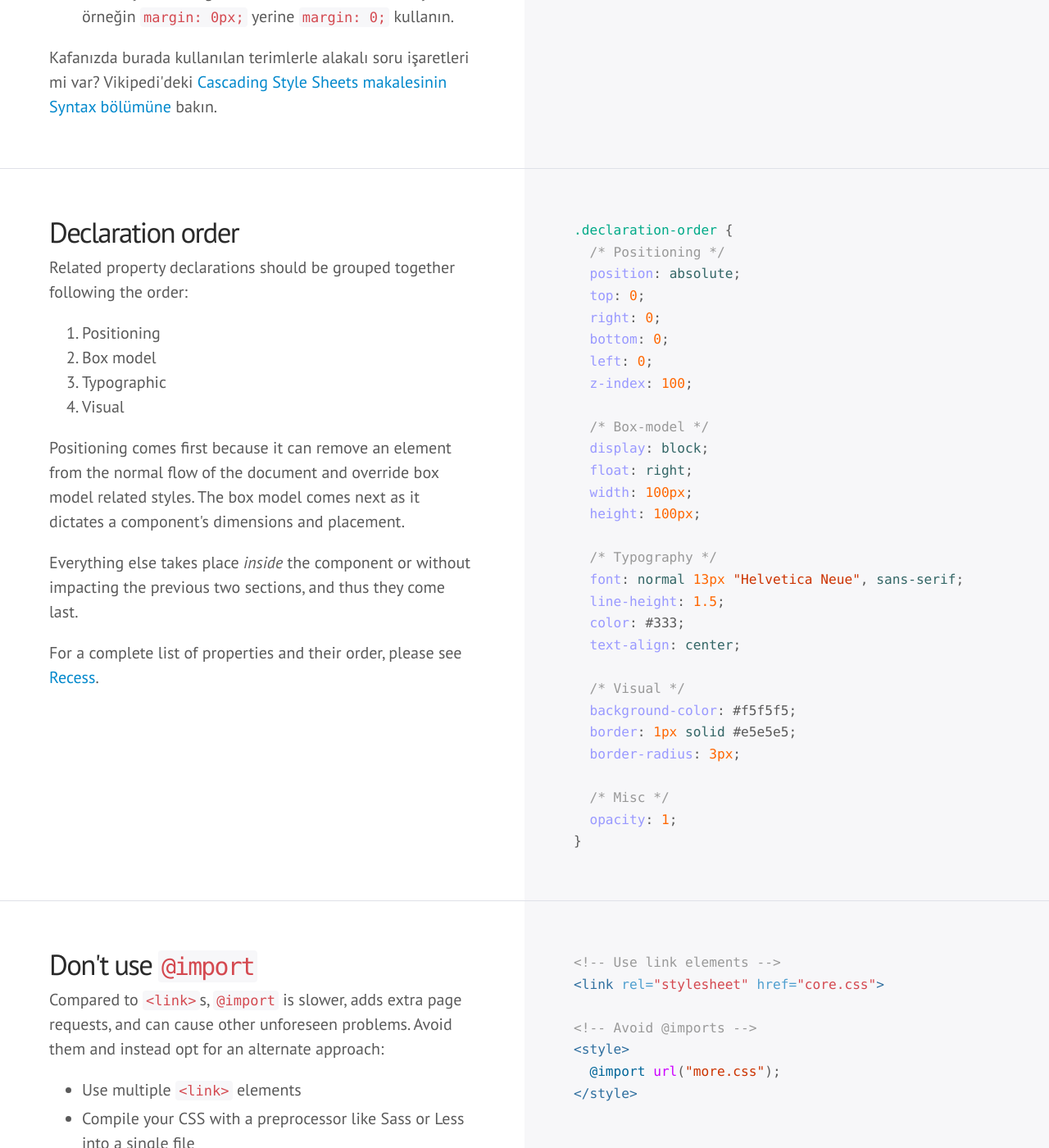
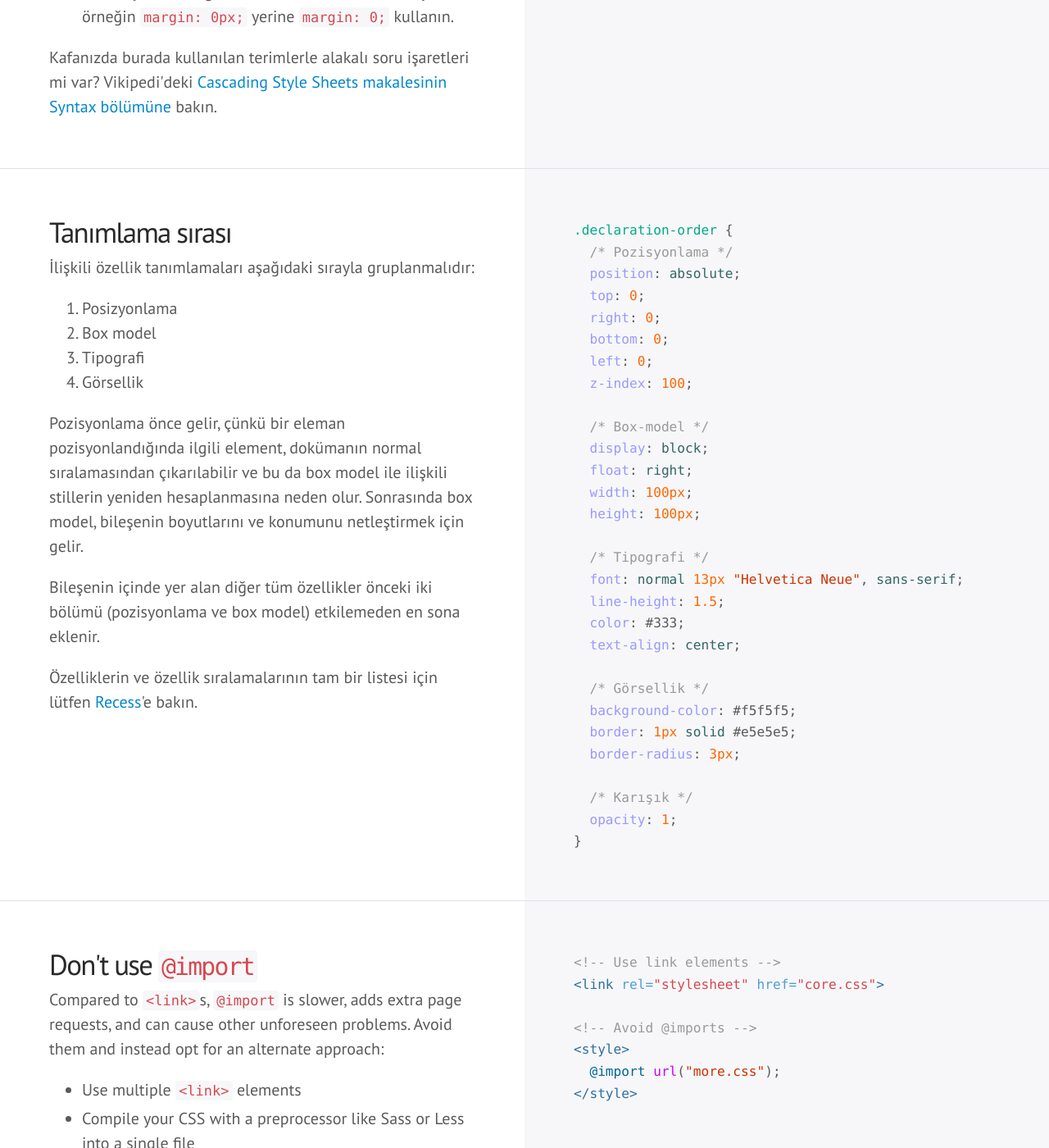
Before and after one commit to hayatbiralem/kod-rehberi, a Jekyll site: the page built from index.html, in a window 1280 px wide and 1400 px high, scrolled down 8039 px. Shown: the whole window at 82% size. Built offline with Jekyll 4.4.1, drawn with Linux system fonts in a browser that asks for light colours; some web fonts are replaced; Markdown is read by kramdown in place of the engine named in the settings; comment, search, counter and statistics services are not loaded.

Commit message:
CSS tanımlama sırası çevirildi.

```diff
--- a/index.html
+++ b/index.html
@@ -238,17 +238,17 @@ layout: default
 
 <div class="section" id="css-tanimlama-sirasi">
   <div class="col">
-    <h3>Declaration order</h3>
-    <p>Related property declarations should be grouped together following the order:</p>
+    <h3>Tanımlama sırası</h3>
+    <p>İlişkili özellik tanımlamaları aşağıdaki sırayla gruplanmalıdır:</p>
     <ol>
-      <li>Positioning</li>
+      <li>Posizyonlama</li>
       <li>Box model</li>
-      <li>Typographic</li>
-      <li>Visual</li>
+      <li>Tipografi</li>
+      <li>Görsellik</li>
     </ol>
-    <p>Positioning comes first because it can remove an element from the normal flow of the document and override box model related styles. The box model comes next as it dictates a component's dimensions and placement.</p>
-    <p>Everything else takes place <em>inside</em> the component or without impacting the previous two sections, and thus they come last.</p>
-    <p>For a complete list of properties and their order, please see <a href="http://twitter.github.com/recess">Recess</a>.</p>
+    <p>Pozisyonlama önce gelir, çünkü bir eleman pozisyonlandığında ilgili element, dokümanın normal sıralamasından çıkarılabilir ve bu da box model ile ilişkili stillerin yeniden hesaplanmasına neden olur. Sonrasında box model, bileşenin boyutlarını ve konumunu netleştirmek için gelir.</p>
+    <p>Bileşenin içinde yer alan diğer tüm özellikler önceki iki bölümü (pozisyonlama ve box model) etkilemeden en sona eklenir.</p>
+    <p>Özelliklerin ve özellik sıralamalarının tam bir listesi için lütfen <a href="http://twitter.github.com/recess">Recess</a>'e bakın.</p>
   </div>
   <div class="col">
     {% highlight css %}{% include css/declaration-order.css %}{% endhighlight %}
```
Also changed, not shown: _includes/css/declaration-order.css (+4 -4 lines).
